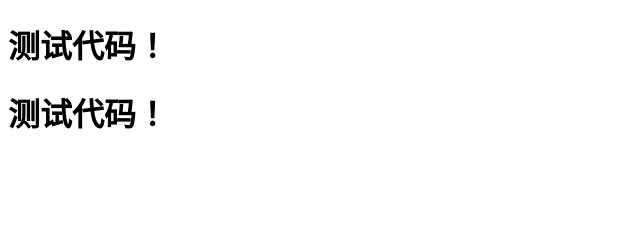
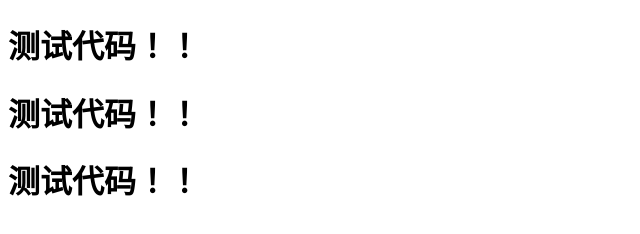
Before and after one commit to zimu-li/testSSH, a plain HTML site: page test.html in a window 1280 px wide. Shown: the whole page, without its empty margins (0-640 px from the left). Drawn offline with Linux system fonts and the light colour scheme.

Commit message:
切换了分支提交文件

```diff
--- /dev/null
+++ b/main.js
@@ -0,0 +1,2 @@
+var test = '测试文件'
+console.log(test)
--- a/test.html
+++ b/test.html
@@ -5,7 +5,8 @@
   <title>Document</title>
 </head>
 <body>
-  <h1>测试代码！</h1>
-  <h1>测试代码！</h1>
+  <h1>测试代码！！</h1>
+  <h1>测试代码！！</h1>
+  <h1>测试代码！！</h1>
 </body>
 </html>
```
